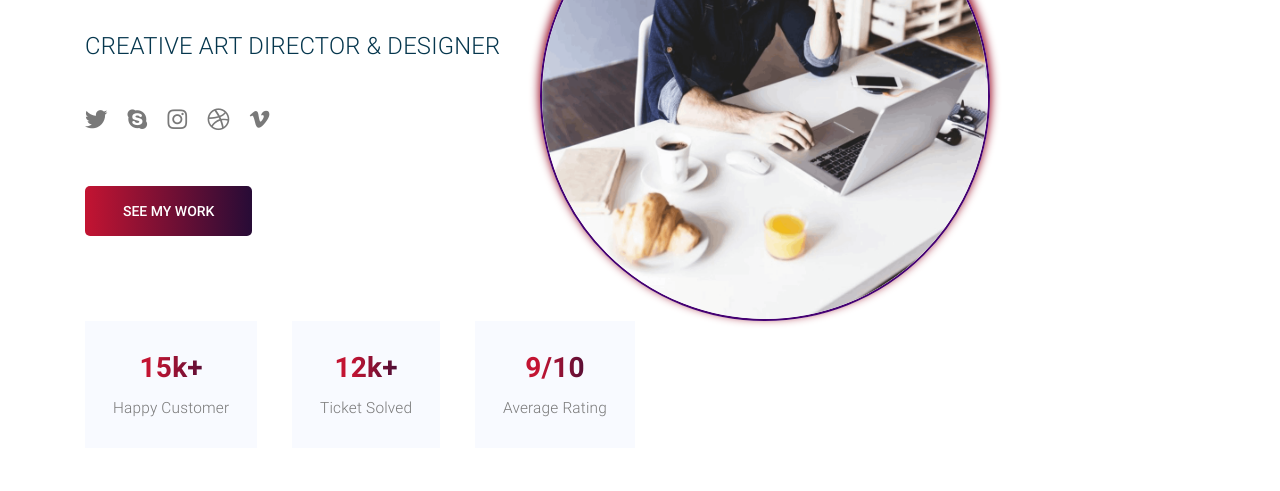
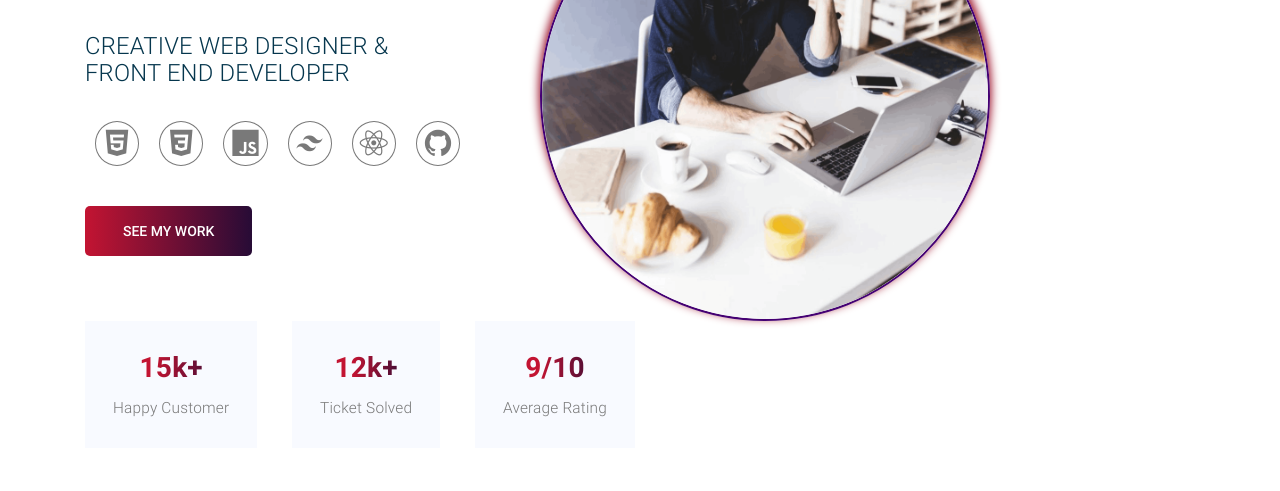
Before and after one commit to khurshid-dev/Portolio_website, a plain HTML site: page index.html in a window 1280 px wide. Shown: the part 309-800 px from the top of the page. Drawn offline with Linux system fonts and the light colour scheme; files whose address does not match are found by name.

Commit message:
changing logo to developer logos in main section

```diff
--- a/css/font-awesome.css
+++ b/css/font-awesome.css
@@ -1,10 +1,10 @@
 @font-face {
     font-family: 'icomoon';
-  src:  url('../fonts/icomoon.eot?igqgud');
-  src:  url('../fonts/icomoon.eot?igqgud#iefix') format('embedded-opentype'),
-    url('../fonts/icomoon.ttf?igqgud') format('truetype'),
-    url('../fonts/icomoon.woff?igqgud') format('woff'),
-    url('../fonts/icomoon.svg?igqgud#icomoon') format('svg');
+    src: url('../fonts/icomoon.eot');
+    src: url('../fonts/icomoon.eot') format('embedded-opentype'),
+        url('../fonts/icomoon.ttf') format('truetype'),
+        url('../fonts/icomoon.woff') format('woff'),
+        url('../fonts/icomoon.svg') format('svg');
     font-weight: normal;
     font-style: normal;
     font-display: block;
@@ -14,7 +14,7 @@
 [class*=" icon-"]::before {
     /* use !important to prevent issues with browser extensions that change fonts */
     font-family: 'icomoon' !important;
-  speak: never;
+    speak-as: never;
     font-style: normal;
     font-weight: normal;
     font-variant: normal;
@@ -29,39 +29,51 @@
 .icon-envelope:before {
     content: "\e90a";
 }
+
 .icon-house:before {
     content: "\e90b";
 }
+
 .icon-tablet:before {
     content: "\e90c";
 }
+
 .icon-star:before {
     content: "\e909";
 }
+
 .icon-calendar:before {
     content: "\e900";
 }
+
 .icon-dribbble:before {
     content: "\e901";
 }
+
 .icon-facebook:before {
     content: "\e902";
 }
+
 .icon-instagram:before {
     content: "\e903";
 }
+
 .icon-pinterest:before {
     content: "\e904";
 }
+
 .icon-skype:before {
     content: "\e905";
 }
+
 .icon-twitter:before {
     content: "\e906";
 }
+
 .icon-user:before {
     content: "\e907";
 }
+
 .icon-vimeo:before {
     content: "\e908";
 }
--- /dev/null
+++ b/css/font-logo-dev.css
@@ -0,0 +1,51 @@
+@font-face {
+    font-family: 'icomoon';
+    src: url('../fonts/font-logo-dev/icomoon.eot');
+    src: url('../fonts/font-logo-dev/icomoon.eot') format('embedded-opentype'),
+        url('../fonts/font-logo-dev/icomoon.ttf') format('truetype'),
+        url('../fonts/font-logo-dev/icomoon.woff') format('woff'),
+        url('../fonts/font-logo-dev/icomoon.svg') format('svg');
+    font-weight: normal;
+    font-style: normal;
+    font-display: block;
+}
+
+[class^="icon_"]::before,
+[class*=" icon_"]::before {
+    /* use !important to prevent issues with browser extensions that change fonts */
+    font-family: 'icomoon' !important;
+    speak-as: never;
+    font-style: normal;
+    font-weight: normal;
+    font-variant: normal;
+    text-transform: none;
+    line-height: 1;
+
+    /* Better Font Rendering =========== */
+    -webkit-font-smoothing: antialiased;
+    -moz-osx-font-smoothing: grayscale;
+}
+
+.icon_logo-github:before {
+    content: "\e900";
+}
+
+.icon_logo-tailwind:before {
+    content: "\e901";
+}
+
+.icon_logo-react:before {
+    content: "\e902";
+}
+
+.icon_logo-javascript:before {
+    content: "\e903";
+}
+
+.icon_logo-css:before {
+    content: "\e904";
+}
+
+.icon_logo-html:before {
+    content: "\e905";
+}
--- a/css/main.css
+++ b/css/main.css
@@ -45,18 +45,19 @@
     display: flex;
     flex-wrap: wrap;
     padding-left: 0;
-    margin-left: 0;
-    margin: 0 auto;
+    margin: 7px 0;
 }
 
 .main-icons li {
-    margin-right: 20px;
-    padding: 48px 0;
+    margin: 34px 10px;
 }
 
 .main-icon_link {
     color: #797979;
-    font-size: 1.6rem;
+    font-size: 30px;
+    border: 1px solid #797979;
+    border-radius: 50%;
+    padding: 6px 6px 2px;
 }
 
 .main-icon_link:hover {
@@ -66,6 +67,7 @@
     background: linear-gradient(90deg, #c31432 0%, #240b36 100%);
     -webkit-background-clip: text;
     -webkit-text-fill-color: transparent;
+    border: 1px solid #c31432;
 }
 
 .main__button {
--- a/index.html
+++ b/index.html
@@ -9,6 +9,7 @@
     <link rel="icon" href="img/favicon/favicon.png" type="image/png" />
     <link rel="stylesheet" href="https://cdnjs.cloudflare.com/ajax/libs/font-awesome/6.2.0/css/all.min.css" />
     <link rel="stylesheet" href="css/font-awesome.css" />
+    <link rel="stylesheet" href="css/font-logo-dev.css" />
     <link rel="stylesheet" href="css/bysic-style.css" />
     <link rel="stylesheet" href="css/main.css" />
 
@@ -65,13 +66,14 @@
             <div class="main-body">
                 <h3>Hey There !</h3>
                 <h1 class="main-title">I am Khurshid</h1>
-                <h5>Creative art director & designer</h5>
+                <h5>Creative web designer & <br> Front End Developer</h5>
                 <ul class="main-icons">
-                    <li><a href="" class="main-icon_link icon-twitter"></a></li>
-                    <li><a href="" class="main-icon_link icon-skype"></a></li>
-                    <li><a href="" class="main-icon_link icon-instagram"></a></li>
-                    <li><a href="" class="main-icon_link icon-dribbble"></a></li>
-                    <li><a href="" class="main-icon_link icon-vimeo"></a></li>
+                    <li><a href="" class="main-icon_link icon_logo-html"></a></li>
+                    <li><a href="" class="main-icon_link icon_logo-css"></a></li>
+                    <li><a href="" class="main-icon_link icon_logo-javascript"></a></li>
+                    <li><a href="" class="main-icon_link icon_logo-tailwind"></a></li>
+                    <li><a href="" class="main-icon_link icon_logo-react"></a></li>
+                    <li><a href="" class="main-icon_link icon_logo-github"></a></li>
                 </ul>
                 <a href="#" class="main__button">See My Work</a>
             </div>
```
Also changed, not shown: fonts/font-logo-dev/icomoon.svg (added), fonts/font-logo-dev/icomoon.ttf (added), fonts/font-logo-dev/icomoon.woff (added), 1 other file. Lines whose indentation alone changed are shown as unchanged.
